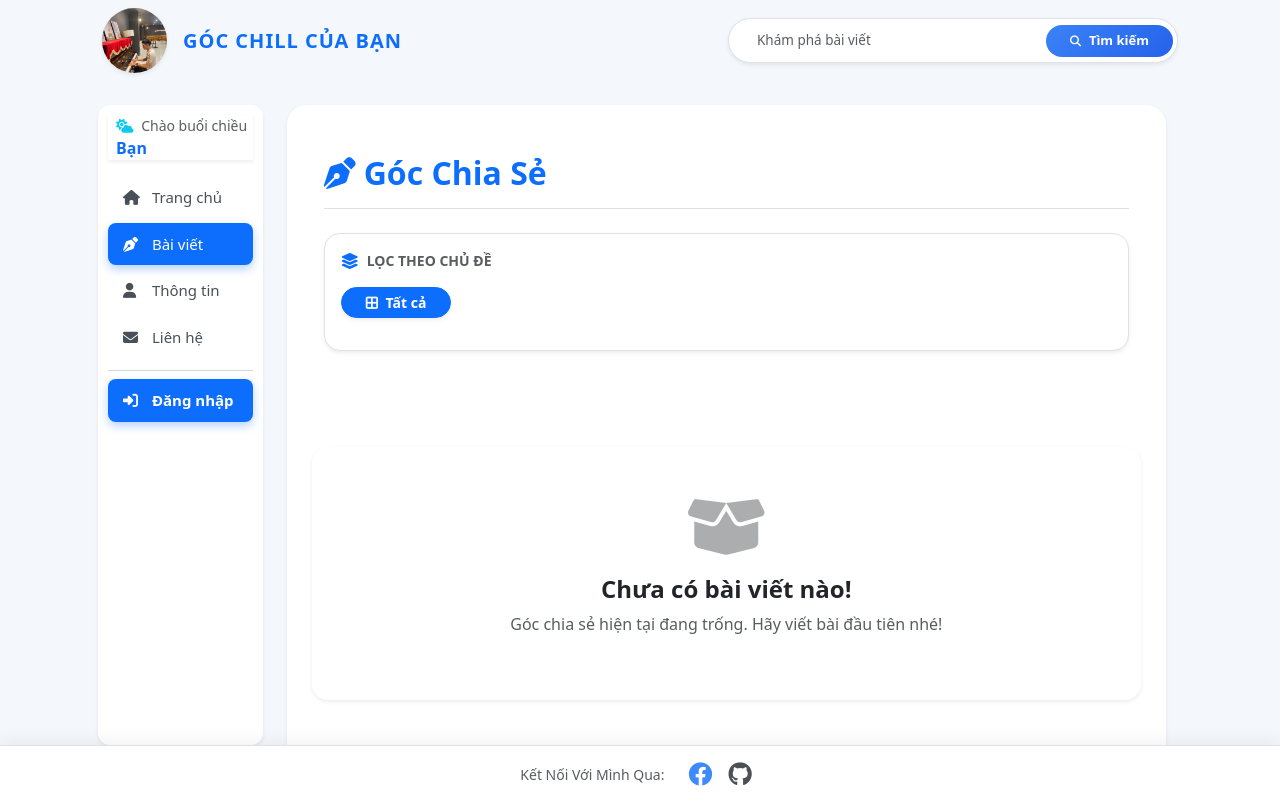
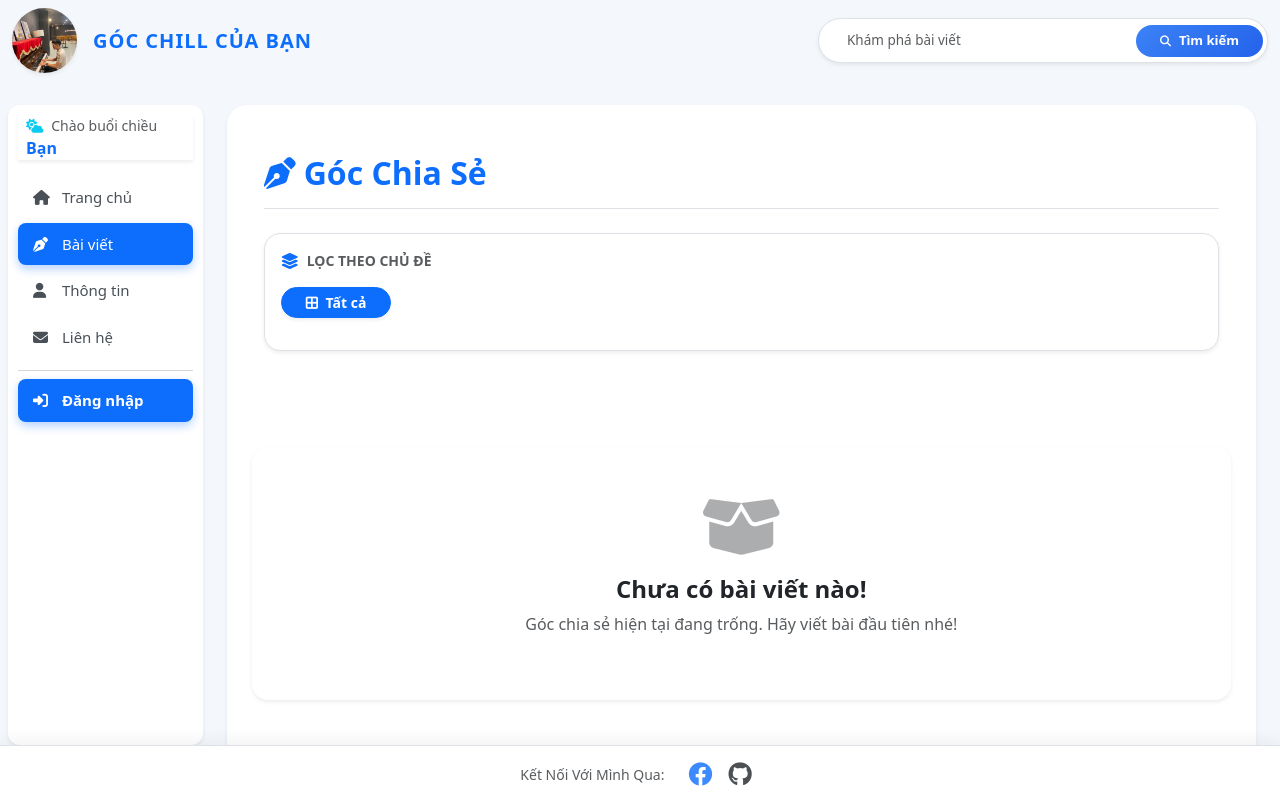
Before and after one commit to Seu-Sky/SeuSpace, a Django app: page /blog/ in a window 1280 px wide. Run offline with Django 5.2, Linux system fonts and the light colour scheme; data that the repository does not hold is empty; some libraries are stand-ins or nearby versions.

Commit message:
update giao diện mới

```diff
--- a/home/templates/page/base.html
+++ b/home/templates/page/base.html
@@ -22,7 +22,7 @@
             overflow-x: hidden;
         }
         .container {
-            max-width: 1100px;
+            max-width: 1500px;
             margin: auto;
         }
 
```
